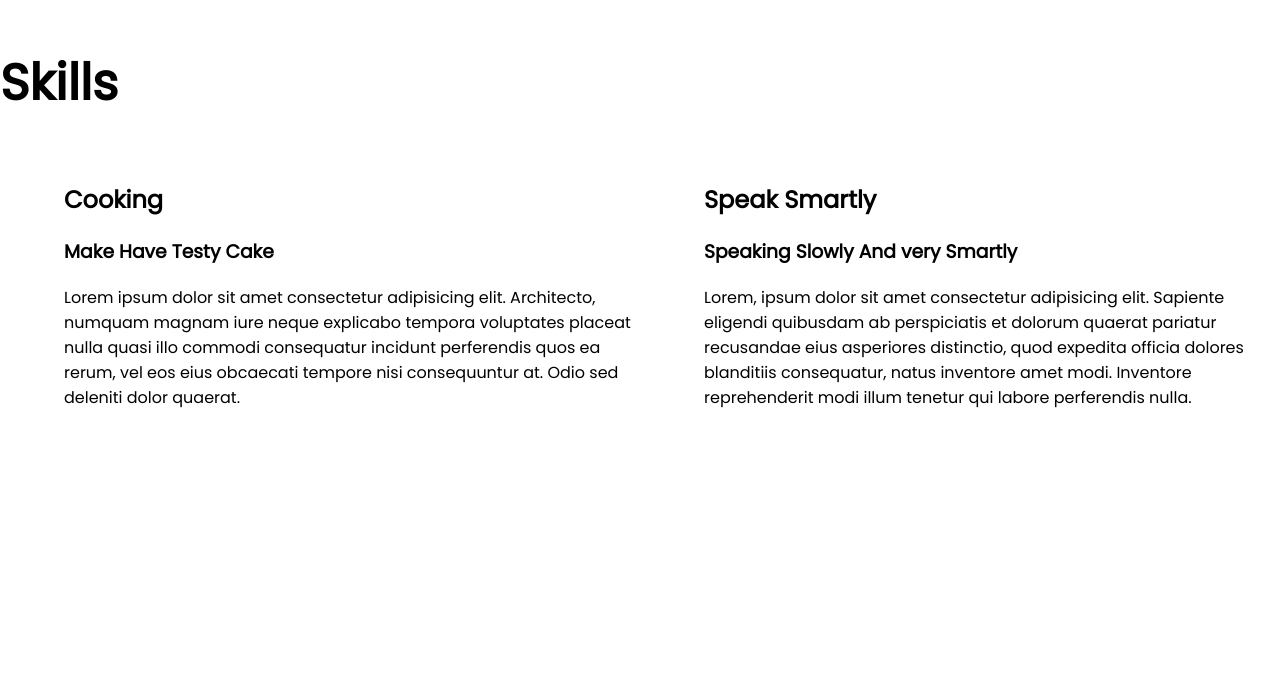
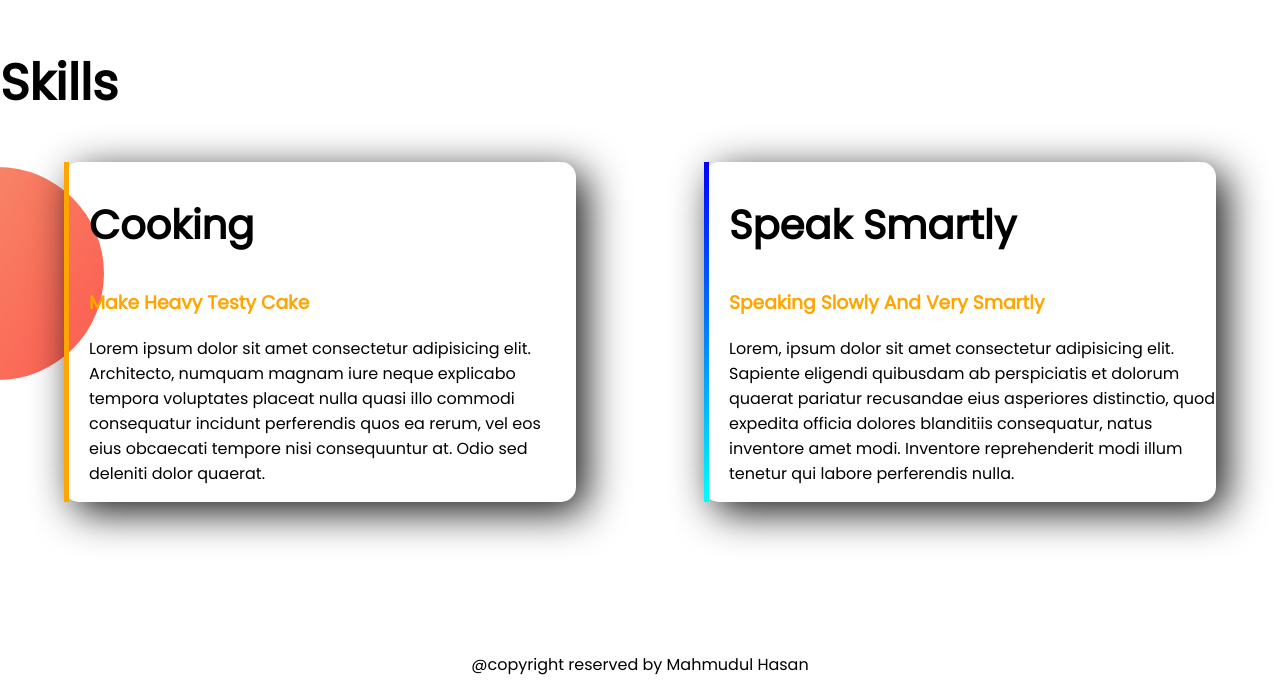
Before and after one commit to engr-mahmudul/Practice-protfolio, a plain HTML site: page index.html in a window 1280 px wide. Shown: the part 1364-2057 px from the top of the page. Before the commit the page ends 1940 px from the top, so only its background shows below. Drawn offline with Linux system fonts and the light colour scheme.

Commit message:
Up to footer

```diff
--- a/index.html
+++ b/index.html
@@ -5,7 +5,7 @@
     <meta charset="UTF-8">
     <meta http-equiv="X-UA-Compatible" content="IE=edge">
     <meta name="viewport" content="width=device-width, initial-scale=1.0">
-    <title>Achol Portfoilo</title>
+    <title>Achol's Portfoilo</title>
     <link rel="preconnect" href="https://fonts.googleapis.com">
     <link rel="preconnect" href="https://fonts.gstatic.com" crossorigin>
     <link href="https://fonts.googleapis.com/css2?family=Poppins&display=swap" rel="stylesheet">
@@ -18,13 +18,15 @@
             <h1>Welcome to </h1>
             <h1><span class="name_color">Faiza's</span> world..!</h1>
             <h3>Gorgeous and Lovely girl</h3>
-            <p>Lorespm ipsum dolor, sit amet consectetur adipisicing elit. Possimus, velit alias incidunt maiores nostrum
+            <p>Lorespm ipsum dolor, sit amet consectetur adipisicing elit. Possimus, velit alias incidunt maiores
+                nostrum
                 officia ab modi adipisci tempora explicabo ut! Labore saepe facilis possimus delectus nisi neque
                 pariatur eos laudantium quo obcaecati! Dolores, corrupti illum nulla non saepe adipisci!
 
 
             </p>
-            <a class="link_button" target="blank" href="https://www.linkedin.com/in/mahmudul-hasan-530182197/">Hire Her BF</a>
+            <a class="link_button" target="blank" href="https://www.linkedin.com/in/mahmudul-hasan-530182197/">Hire Her
+                BF</a>
         </div>
         <div class="half-width">
             <img src="images/pic1.png" alt="Profile Photo ">
@@ -37,26 +39,35 @@
 
         <div class="half-width">
             <h1>Wonderful Dreams</h1>
-            <p>Lorem ipsum dolor sit, amet consectetur adipisicing elit. Nihil quae reiciendis dolores rerum adipisci libero cupiditate temporibus sint labore beatae natus molestiae deserunt dicta, fugiat exercitationem vero, eaque culpa alias dolorum dolorem expedita accusamus animi incidunt. Suscipit tempore cumque illum repellendus maiores, consequuntur eius. Itaque vitae architecto fuga natus autem.</p>
-            <a class="link_button"  target="blank" href="https://web.facebook.com/mahmudulhasan.khosro.9/">Her Bf's FB</a>
+            <p>Lorem ipsum dolor sit, amet consectetur adipisicing elit. Nihil quae reiciendis dolores rerum adipisci
+                libero cupiditate temporibus sint labore beatae natus molestiae deserunt dicta, fugiat exercitationem
+                vero, eaque culpa alias dolorum dolorem expedita accusamus animi incidunt. Suscipit tempore cumque illum
+                repellendus maiores, consequuntur eius. Itaque vitae architecto fuga natus autem.</p>
+            <a class="link_button" target="blank" href="https://web.facebook.com/mahmudulhasan.khosro.9/">Her Bf's
+                FB</a>
         </div>
     </section>
-    <section >
+    <section class="skill">
         <h1>Skills</h1>
         <div class="flexible">
-            <div class="half-width">
+            <div id="box-border-2" class="box-shadow">
                 <h2>Cooking</h2>
-                <h3>Make Have Testy Cake</h3>
-                <p>Lorem ipsum dolor sit amet consectetur adipisicing elit. Architecto, numquam magnam iure neque explicabo tempora voluptates placeat nulla quasi illo commodi consequatur incidunt perferendis quos ea rerum, vel eos eius obcaecati tempore nisi consequuntur at. Odio sed deleniti dolor quaerat.</p>
-             </div>
-             <div class="half-width">
-                 <h2>Speak Smartly</h2>
-                 <h3>Speaking Slowly And very Smartly</h3>
-                 <p>Lorem, ipsum dolor sit amet consectetur adipisicing elit. Sapiente eligendi quibusdam ab perspiciatis et dolorum quaerat pariatur recusandae eius asperiores distinctio, quod expedita officia dolores blanditiis consequatur, natus inventore amet modi. Inventore reprehenderit modi illum tenetur qui labore perferendis nulla.</p>
-             </div>
+                <h3 class="name_color">Make Heavy Testy Cake</h3>
+                <p>Lorem ipsum dolor sit amet consectetur adipisicing elit. Architecto, numquam magnam iure neque
+                    explicabo tempora voluptates placeat nulla quasi illo commodi consequatur incidunt perferendis quos
+                    ea rerum, vel eos eius obcaecati tempore nisi consequuntur at. Odio sed deleniti dolor quaerat.</p>
+            </div>
+            <div id="box-border-1" class="box-shadow">
+                <h2>Speak Smartly</h2>
+                <h3 class="name_color">Speaking Slowly And Very Smartly</h3>
+                <p>Lorem, ipsum dolor sit amet consectetur adipisicing elit. Sapiente eligendi quibusdam ab perspiciatis
+                    et dolorum quaerat pariatur recusandae eius asperiores distinctio, quod expedita officia dolores
+                    blanditiis consequatur, natus inventore amet modi. Inventore reprehenderit modi illum tenetur qui
+                    labore perferendis nulla.</p>
+            </div>
         </div>
     </section>
-
+    <footer><p>@copyright reserved by Mahmudul Hasan</p></footer>
 </body>
 
 </html>
--- a/style.css
+++ b/style.css
@@ -37,5 +37,33 @@ h1{
 .dream{
     background-image: url(images/dream-bg.png);
     background-repeat: no-repeat;
-    background-position: right;
 }
+.skill{
+    background-image: url(images/exp-bg.png);
+    background-repeat: no-repeat;
+    background-position: left;
+}
+h2{
+    font-size: 40px;
+}
+.box-shadow{
+    box-shadow: 10px 10px 40px #181616;
+    border-radius: 15px;
+    width: 40%;
+    margin-left: 5%;
+    margin-right: 5%;
+    padding-left: 20px;
+}
+#box-border-1{
+    border-left: 5px solid;
+    border-image: linear-gradient(blue,cyan);
+    border-image-slice: 1;
+}
+#box-border-2{
+    border-left: 5px solid;
+    border-image: linear-gradient(orange,orange);
+    border-image-slice: 1;
+}
+footer p{
+    text-align: center;
+}
```
